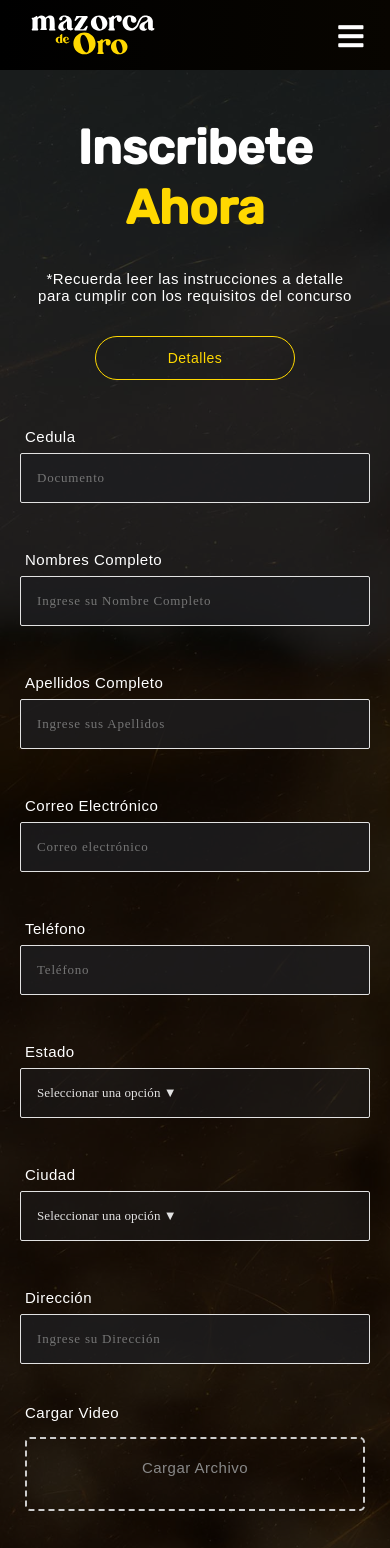
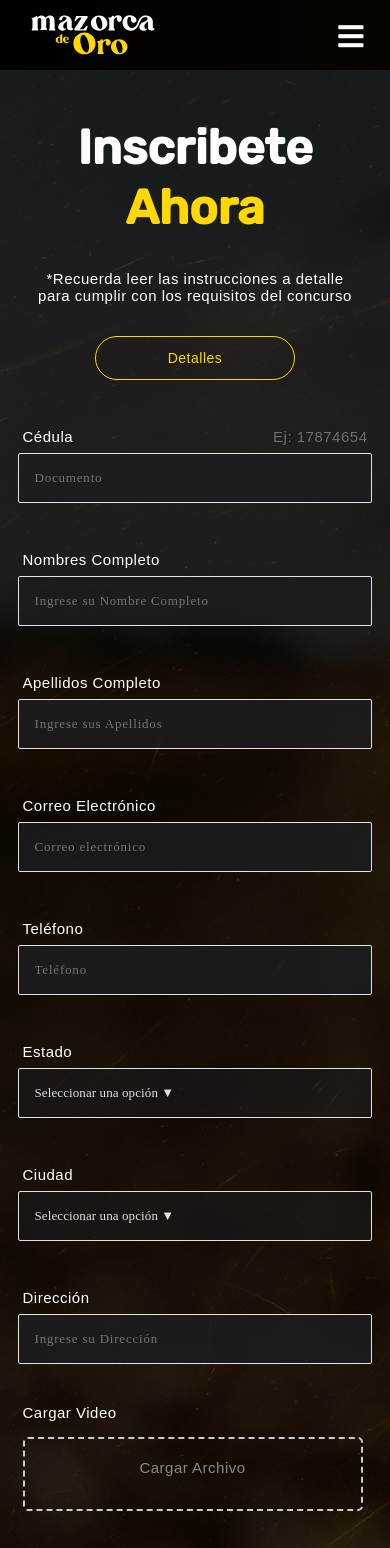
Before and after one commit to luisdavidwww/Mazorca-de-Oro, a React (Create React App) app: page /inscripcion in a window 390 px wide. Shown: the top 1548 px of the page. Built offline with nearby package versions, Linux system fonts and the light colour scheme.

Commit message:
actualiz

```diff
--- a/public/index.html
+++ b/public/index.html
@@ -5,6 +5,7 @@
     <link rel="icon" href="%PUBLIC_URL%/logo192.png" />
     <meta name="viewport" content="width=device-width, initial-scale=1" />
     <meta name="theme-color" content="#000000" />
+    <meta name="google" content="notranslate" />
     <meta
       name="description"
       content="Web site created using create-react-app"
--- a/src/components/Inscription/Dropdown/DropdownOptions.css
+++ b/src/components/Inscription/Dropdown/DropdownOptions.css
@@ -148,7 +148,7 @@ body .container__Options_Scroll {
     display: flex;
     position: absolute;
     margin-top: 3.6rem;
-    width: 350px;
+    width: 360px;
     color:  #E2E2E2;
     background-color: #161718;
     overflow-y: scroll !important;
--- a/src/components/Inscription/InscriptionForm.css
+++ b/src/components/Inscription/InscriptionForm.css
@@ -428,6 +428,16 @@
     transition: all 0.3s ease-out;
   }
 
+  .text__ejemplo{
+    display: flex;
+    justify-content: end;
+    right: 2rem;
+    margin-left: 330px;
+    align-items: end;
+    text-align: end;
+    color: #6e6e6e;
+  }
+
   @media screen and (max-width: 768px) {
 
     .Titulo-Principal-Inscripcion{
@@ -496,4 +506,14 @@
     width: 150px;
   }
 
+  .text__ejemplo{
+    display: flex;
+    justify-content: end;
+    right: 2rem;
+    margin-left: 200px;
+    align-items: end;
+    text-align: end;
+    color: #6e6e6e;
   }
+
+  }
--- a/src/components/Inscription/InscriptionForm.jsx
+++ b/src/components/Inscription/InscriptionForm.jsx
@@ -173,7 +173,7 @@ function InscriptionForm() {
       if ( response.status == 200 ) {
 
         const data = response.data;
-        serMessageError("Felicidades! Ahora estas participando en el concurso Mazorca de Oro");
+        serMessageError("¡Felicidades! Ya estas participando en el concurso Mazorca de Oro");
         setExitMessage(true);
         setRegistroExitoso(true);
 
@@ -241,19 +241,32 @@ function InscriptionForm() {
         </div>
         <div>
         {/* Cedula */}
+        {/* Cedula */}
         <div className='Container__Label-Email'>
           <label htmlFor='CustBillID' className='Label__Form'>
-            Cedula
+            Cédula
+            <span className='text__ejemplo'>Ej: 17874654</span>
           </label>
           <input
-            type='number'
+            type='text' /* Usar un tipo de entrada de texto */
+            pattern="[0-9]*" /* Establecer un patrón para permitir solo números */
             className='Input__Form'
             id='CustBillID'
             placeholder='Documento'
             value={CustBillID}
             autoComplete='off'
-            inputMode=''
-            onChange={(e) => onChangeNumber(e.target.value, 'CustBillID', 'number' )}
+            inputMode='numeric' /* Establecer inputMode en "numeric" */
+            onFocus={(e) => {
+              e.target.setAttribute('inputmode', 'numeric');
+            }}
+            onBlur={(e) => {
+              e.target.removeAttribute('inputmode');
+            }}
+            onChange={(e) => {
+              // Aquí puedes realizar la validación adicional según tus necesidades
+              const inputValue = e.target.value;
+              onChangeNumber(inputValue, 'CustBillID', 'number');
+            }}
           />
         </div>
 
@@ -315,17 +328,28 @@ function InscriptionForm() {
 
         {/* Telefono */}
         <div className='Container__Label-Email'>
-          <label for='telefono' className='Label__Form'>
+          <label htmlFor='telefono' className='Label__Form'>
             Teléfono
           </label>
           <input
-            type='number'
+            type='text'
             className='Input__Form'
             id='telefono'
             placeholder='Teléfono'
             value={telefono}
             autoComplete='off'
-            onChange={(e) => onChangeNumber(e.target.value, 'telefono', 'number' )}
+            inputMode='numeric' /* Establecer inputMode en "numeric" */
+            onFocus={(e) => {
+              e.target.setAttribute('inputmode', 'numeric');
+            }}
+            onBlur={(e) => {
+              e.target.removeAttribute('inputmode');
+            }}
+            onChange={(e) => {
+              // Aquí puedes realizar la validación adicional según tus necesidades
+              const inputValue = e.target.value;
+              onChangeNumber(inputValue, 'telefono', 'number' );
+            }}
 
           />
         </div>
--- a/src/components/Loader/Loader.css
+++ b/src/components/Loader/Loader.css
@@ -9,7 +9,7 @@
     left: 0; /* Ancla el elemento en la parte izquierda de la ventana */
     width: 100%;
     height: 100%;
-    background-color: rgba(0, 0, 0, 0.5);
+    background-color: rgba(0, 0, 0, 0.6);
     z-index: 999; /* Asegura que esté por encima de otros elementos */
    }
 
@@ -51,10 +51,23 @@
     align-items: center;
     margin-top: 2rem;
     color: #ffffff;
+    font-size: 14px;
+    letter-spacing: 0.5px;
+    font-family: "Montserrat";
+    font-weight: 500;
+  }
+
+  .Loading__Subtitle-two{
+    display: flex;
+    justify-content: center;
+    flex-direction: column;
+    align-items: center;
+    margin-top: 2rem;
+    color: #ffffff;
     font-size: 13px;
     letter-spacing: 0.5px;
     font-family: "Montserrat";
-    font-weight: 500;
+    font-weight: 400;
   }
 
    @media screen and (max-width: 960px) {
--- a/src/components/Loader/Loader.jsx
+++ b/src/components/Loader/Loader.jsx
@@ -38,6 +38,7 @@ const Loader = ({progressVideo}) => {
 
                 <div className='Loading__title'>Subiendo Video</div>
                 <div className='Loading__Subtitle'>Progreso: {progressVideo} %</div>
+                <div className='Loading__Subtitle-two'>No cierre la página mientras el video se sube</div>
 
             </div>
     </>
--- a/src/components/common/Footer/Footer.jsx
+++ b/src/components/common/Footer/Footer.jsx
@@ -53,7 +53,7 @@ const Footer = () => {
                                 </a>
                             </li>
                             <li className='footer__info__products__item-btn'>
-                                <button className='btn-Incripción-footer' >Participa Ahora</button>
+                                <a className='btn-Incripción-footer' href='/inscripcion' >Participa Ahora</a>
                             </li>
                         </ul>
                     </div>
```
Also changed, not shown: 1 other file (tests, documents, lock files or other folders).
